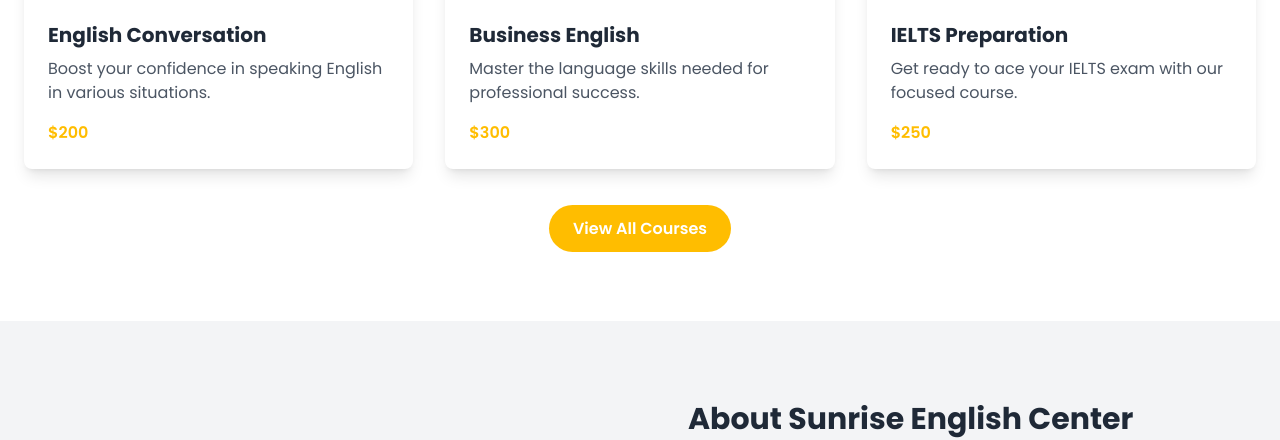
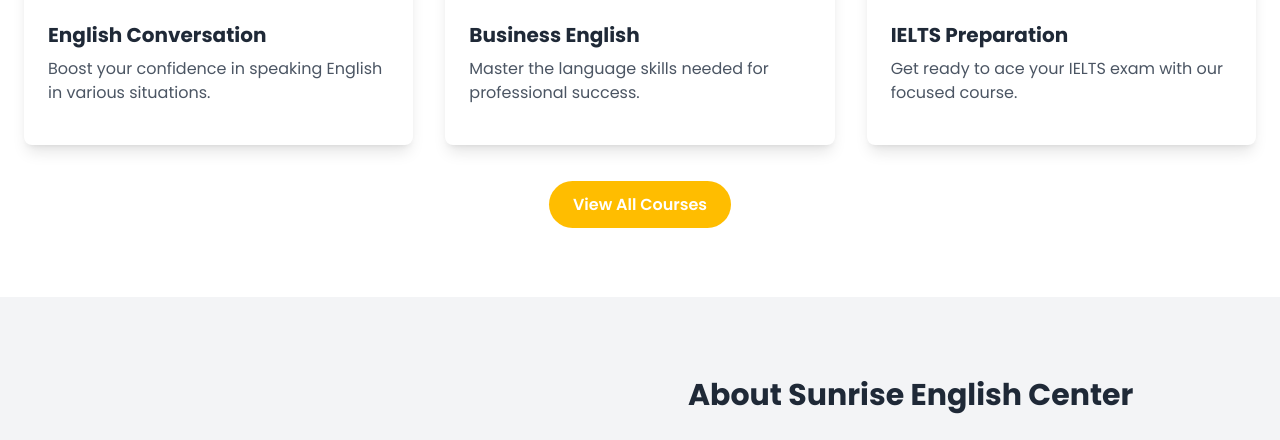
Before and after one commit to Wesslove/sunrise, a plain HTML site: page index.html in a window 1280 px wide. Shown: the part 1002-1442 px from the top of the page. Drawn offline with nearby package versions, Linux system fonts and the light colour scheme.

Commit message:
Update index.html

```diff
--- a/index.html
+++ b/index.html
@@ -110,7 +110,7 @@
                         <div class="p-6">
                             <h3 class="font-bold text-xl mb-2">English Conversation</h3>
                             <p class="text-gray-600 mb-4">Boost your confidence in speaking English in various situations.</p>
-                            <span class="text-sunrise-500 font-semibold">$200</span>
+                            <span class="text-sunrise-500 font-semibold"></span>
                         </div>
                     </div>
                     <div class="bg-white rounded-lg shadow-lg overflow-hidden transform hover:scale-105 transition duration-300">
@@ -118,7 +118,7 @@
                         <div class="p-6">
                             <h3 class="font-bold text-xl mb-2">Business English</h3>
                             <p class="text-gray-600 mb-4">Master the language skills needed for professional success.</p>
-                            <span class="text-sunrise-500 font-semibold">$300</span>
+                            <span class="text-sunrise-500 font-semibold"></span>
                         </div>
                     </div>
                     <div class="bg-white rounded-lg shadow-lg overflow-hidden transform hover:scale-105 transition duration-300">
@@ -126,7 +126,7 @@
                         <div class="p-6">
                             <h3 class="font-bold text-xl mb-2">IELTS Preparation</h3>
                             <p class="text-gray-600 mb-4">Get ready to ace your IELTS exam with our focused course.</p>
-                            <span class="text-sunrise-500 font-semibold">$250</span>
+                            <span class="text-sunrise-500 font-semibold"></span>
                         </div>
                     </div>
                 </div>
@@ -294,7 +294,7 @@
     </footer>
 
     <script>
-        // You can add any additional JavaScript here
+
     </script>
 </body>
 </html>
```
